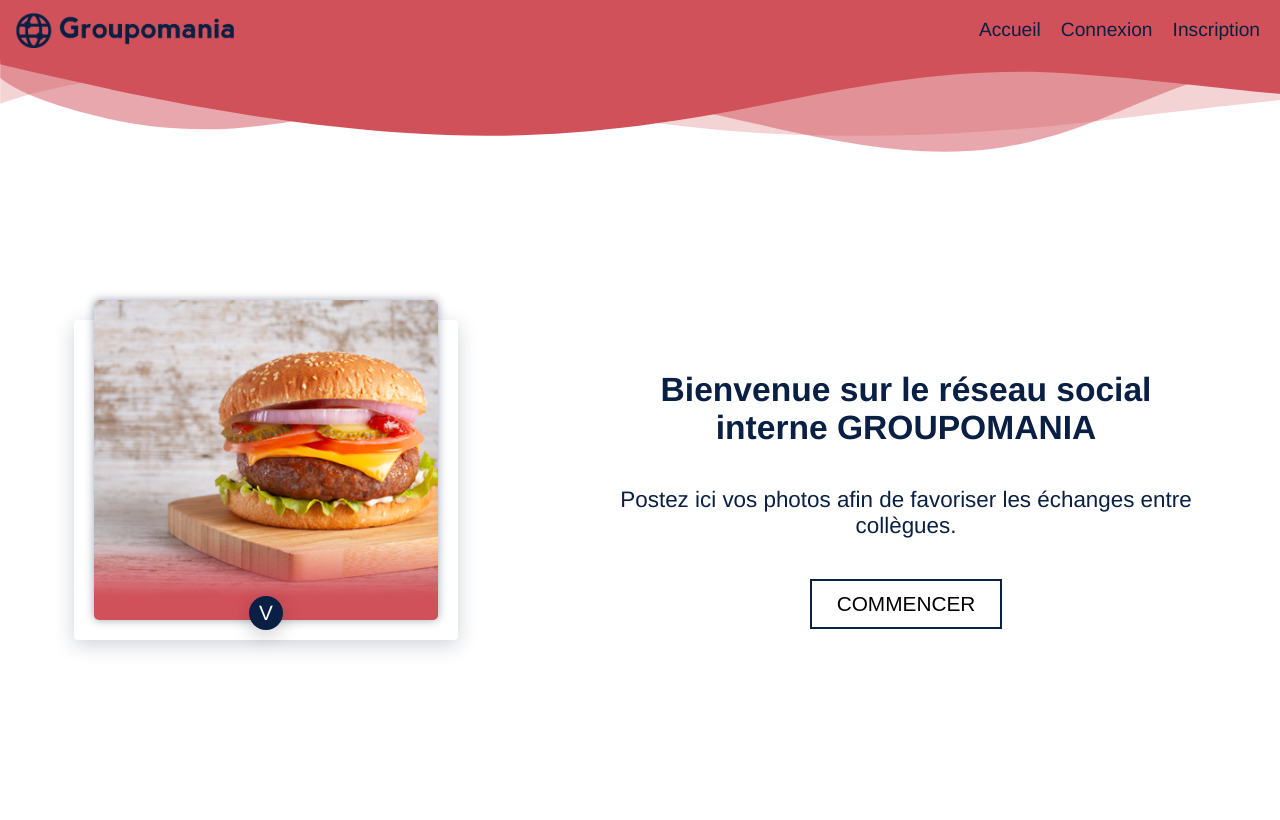
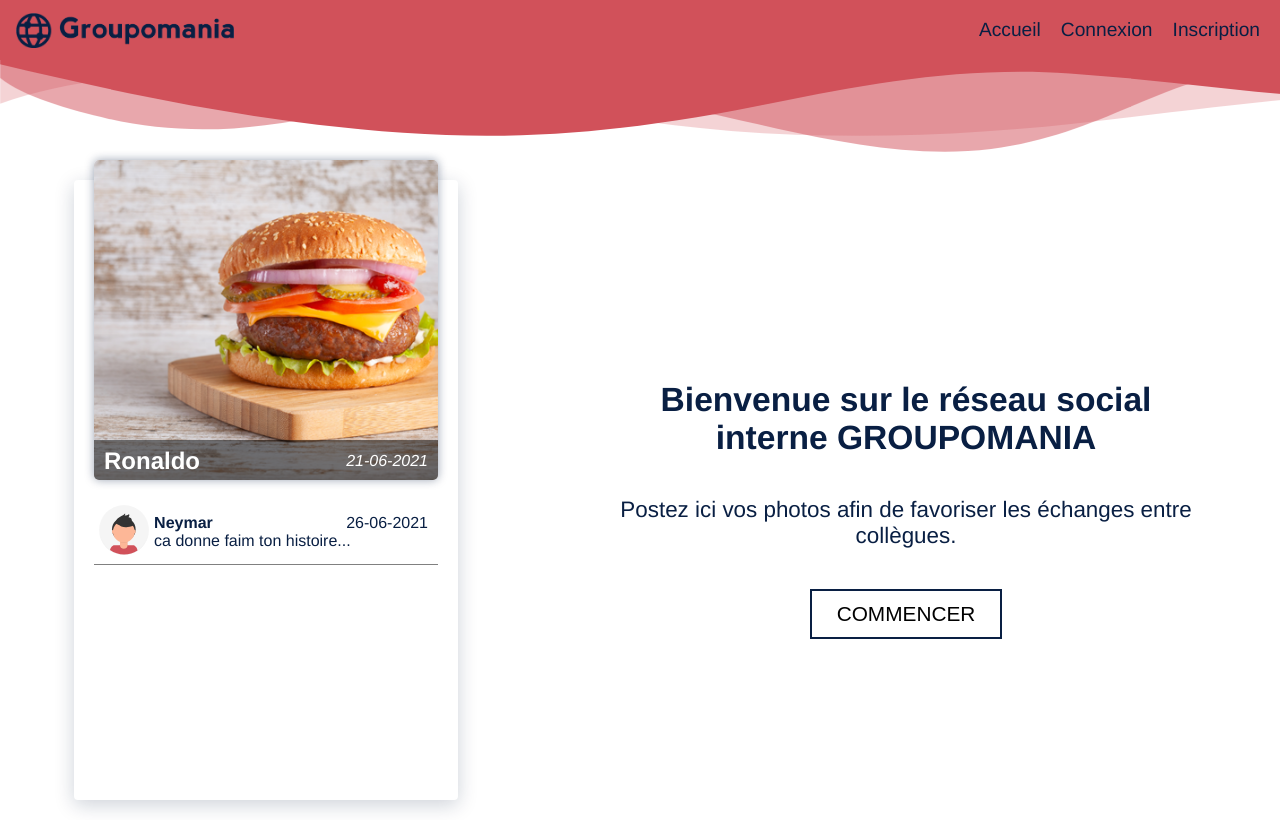
Before and after one commit to Dutdut77/GRANDMAIRENicolas_7_14042021, a Vue app in the folder groupomania/: page / in a window 1280 px wide. Built offline with nearby package versions, Linux system fonts and the light colour scheme.

Commit message:
Page Album

```diff
--- a/groupomania/src/components/Card.vue
+++ b/groupomania/src/components/Card.vue
@@ -3,18 +3,14 @@
     <div class="image">
       <div class="titre">
         <div class="pseudo">
-          <h2>{{ storie.userId }}</h2>
+          <h2>Ronaldo</h2>
         </div>
-
-        <div class="btn" :id="'icon'+storie.id" @click="ShowDiag(storie.id)">
-          <p>V</p>
-        </div>
-        <div class="date">{{ storie.date }}</div>
+        <div class="date">21-06-2021</div>
       </div>
     </div>
 
-    <div class="dialogue" :id="'diag'+storie.id">
-      <div class="group" v-for="commentaire in commentaires" :key="commentaire.id">
+    <div class="dialogue">
+      <div class="group">
         <div class="group--avatar">
           <img
             class="group--image"
@@ -23,11 +19,12 @@
           />
         </div>
         <div class="group--desc">
-          <div class="group--pseudo">{{ commentaire.userId }}</div>
-          <div class="group--date">{{ commentaire.date }}</div>
-          <div class="group--text">{{ commentaire.content }}</div>
+          <div class="group--pseudo">Neymar</div>
+          <div class="group--date">26-06-2021</div>
+          <div class="group--text">ca donne faim ton histoire...</div>
         </div>
       </div>
+
     </div>
 
 
@@ -35,27 +32,8 @@
 </template>
 
 <script>
-import { mapState } from "vuex";
-
 export default {
   name: "Card",
-  props: {
-    storie: {
-      default: "Valeur par défaut",
-    },
-  },
-  computed: {
-    ...mapState(["commentaires"]),
-  },
-  methods: {
-    ShowDiag(id) {
-      let diag = 'diag'+id;
-      let icon = 'icon'+id;
-      this.$store.dispatch("getAllCommentaires", id);
-      document.getElementById(icon).classList.toggle("rotate");
-      document.getElementById(diag).classList.toggle("show");
-    },
-  },
 };
 </script>
 
@@ -94,69 +72,37 @@ $secondary: #d1515a;
 }
 .titre {
   width: 100%;
-  background: linear-gradient(0deg, $secondary 30%, transparent 100%);
-  height: 80px;
+  background: rgba(0, 0, 0, .5);
+  height: 40px;
   display: flex;
   flex-wrap: nowrap;
   align-items: flex-end;
   justify-content: center;
-  border-radius: 5px;
+  border-radius: 0 0 5px 5px;
 }
 .pseudo {
   width: 40%;
   margin-right: auto;
-  padding: 0 10px;
+  padding: 5px 10px;
   text-align: start;
 }
 .pseudo h2 {
-  color: $primary;
+  color: white;
 }
 .date {
   margin-left: auto;
-  padding: 0 10px 5px 0;
+  padding: 0 10px 10px 0;
   text-align: end;
   width: 40%;
-  color: $primary;
+  color: white;
   font-style: italic;
-  font-size: 0.9rem;
-}
-.btn {
-  cursor: pointer;
-  position: relative;
-  top: 10px;
-  background: $primary;
-  padding: 5px 10px;
-  border-radius: 30px;
-  box-shadow: 0 5px 20px rgba(0, 0, 0, 0.2);
-  transition: 0.3s ease-in-out;
-}
-.dialogue {
-  height: 0;
-  visibility: hidden;
-  transition: 0.3s ease-in-out;
-  overflow: hidden;
+  font-size: 1rem;
 }
 
-.new {
+.dialogue {
   height: 300px;
-  visibility: visible;
-  transition: 0.3s ease-in-out;
-}
-
-.show {
-  height: 300px;
-  visibility: visible;
-  transition: 0.3s ease-in-out;
+  overflow: hidden;
   overflow-y: auto;
-}
-
-.btn p {
-  font-size: 1.3rem;
-  color: white;
-}
-
-.rotate {
-  transform: rotate(180deg);
 }
 
 .group {
--- /dev/null
+++ b/groupomania/src/components/Card2.vue
@@ -0,0 +1,138 @@
+<template>
+  <div class="card">
+  <img src="https://images.unsplash.com/photo-1488628075628-e876f502d67a?dpr=1&auto=format&fit=crop&w=1500&h=1000&q=80&cs=tinysrgb&crop=&bg=" alt="" />
+  <p class="title">{{ storie.pseudo }}</p>
+  <p class="date">{{ storie.date }}</p>
+  <div class="overlay"></div>
+  <div class="button" @click="OneStorie(storie.id)"><a href="#"> + </a></div>
+</div>
+</template>
+
+<script>
+export default {
+  name: "Card2",
+  props: {
+    storie: {
+      default: "Valeur par défaut",
+    },
+  },
+  methods: {
+    OneStorie(id) {
+      this.$router.push({ name: "OneStorie", params: { id: id } });
+    },
+  },
+};
+</script>
+
+<style scoped lang="scss">
+
+$primary: #091f43;
+$secondary: #d1515a;
+
+
+.card {
+  position: relative;
+  margin-top: 20px;
+  width: 100%;
+  height: 300px;
+  border-radius : 4px;
+  box-shadow: 0 5px 20px rgba(9, 31, 67, 0.5);
+  overflow: hidden;
+  @media (min-width: 768px) {
+    width: 30%;
+  }
+}
+
+.overlay {
+  position: absolute;
+  bottom: 0;
+  left: 0;
+  width: 100%;
+  height: 40px;
+  background: rgba(0, 0, 0, .3);
+  transition: height 0.3s ease;
+}
+
+.card:hover .overlay {
+ display: block;
+ height: 100%;
+
+}
+
+img {
+  position: absolute;
+  width: 100%;
+  height: 300px;
+  left: 0;
+  border-radius : 4px;
+}
+
+.title {
+  position: absolute;
+  width: 100%;
+  left: 0;
+  bottom: 5px;
+  font-weight: 400;
+  font-size: 1.5rem;
+  text-align: left;
+  padding-left:  10px;
+  color: white;
+  z-index: 1;
+  opacity: 1;
+  transition: opacity .4s ease;
+}
+
+.card:hover .title {
+  opacity: 0;
+}
+.date {
+  position: absolute;
+  width: 100%;
+  left: 0;
+  bottom: 10px;
+  font-weight: 400;
+  font-size: 1rem;
+  font-style: italic;
+  text-align: right;
+  padding-right:  10px;
+  color: white;
+  z-index: 1;
+  opacity: 1;
+  transition: opacity .5s ease;
+}
+
+.card:hover .date {
+  opacity: 0;
+}
+
+.button {
+  position: absolute;
+  width: 100%;
+
+  top: 130px;
+  text-align: center;
+  opacity: 0;
+  transition: opacity .35s ease;
+
+}
+
+.button a {
+outline: none;
+  text-decoration: none;
+  width: 200px;
+  padding: 6px 12px;
+  text-align: center;
+  color: $primary;
+  font-weight: 700;
+  font-size : 30px;
+  border: solid 2px white;
+  background-color: white;
+  border-radius : 100%;
+  z-index: 1;
+}
+
+.card:hover .button {
+  opacity: 1;
+}
+
+</style>
--- a/groupomania/src/views/Home.vue
+++ b/groupomania/src/views/Home.vue
@@ -22,11 +22,6 @@ import Card from "@/components/Card.vue";
 export default {
   name: "Home",
   components: { Card },
-  computed: {
-    afficheMessage() {
-      return this.$store.state.messageFromVuex;
-    },
-  },
   methods: {
     storie() {
       this.$router.push("/storie");
--- a/groupomania/src/views/Storie.vue
+++ b/groupomania/src/views/Storie.vue
@@ -19,7 +19,7 @@
 
 <script>
 import { mapState } from "vuex";
-import Card from "@/components/Card.vue";
+import Card from "@/components/Card2.vue";
 
 export default {
   name: "Storie",
@@ -38,16 +38,16 @@ export default {
 };
 </script>
 
-<style>
-* {
-  color: black;
-}
+<style lang="scss">
+
+
 section {
   padding-top: 160px;
   display : flex;
   flex-wrap: wrap;
   justify-content: center;
   align-items: center;
+
 
 }
 section h1 {
```
Also changed, not shown: 1 other file (tests, documents, lock files or other folders).
